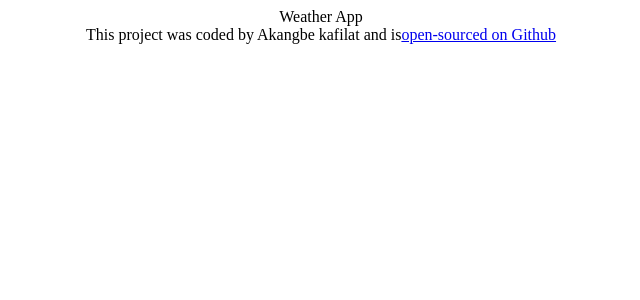
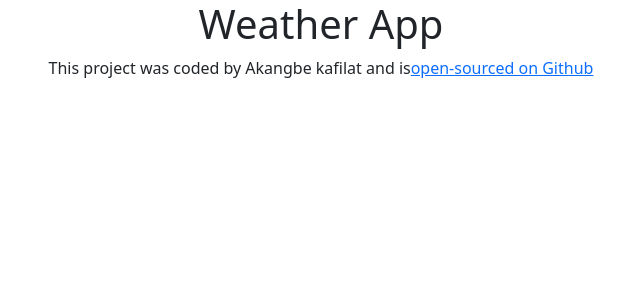
Before and after one commit to Bisluv/react-weather-app, a React (Create React App) app: page / in a window 1280 px wide. Shown: the top 300 px of the page, without its empty margins (319-959 px from the left). Built offline with nearby package versions, Linux system fonts and the light colour scheme.

Commit message:
Added Bootstrap to the project

```diff
--- a/package.json
+++ b/package.json
@@ -6,6 +6,7 @@
     "@testing-library/jest-dom": "^5.17.0",
     "@testing-library/react": "^13.4.0",
     "@testing-library/user-event": "^13.5.0",
+    "bootstrap": "^5.3.2",
     "react": "^18.2.0",
     "react-dom": "^18.2.0",
     "react-scripts": "5.0.1",
--- a/public/index.html
+++ b/public/index.html
@@ -5,19 +5,19 @@
     <link rel="icon" href="%PUBLIC_URL%/favicon.ico" />
     <meta name="viewport" content="width=device-width, initial-scale=1" />
     <meta name="theme-color" content="#000000" />
-    <meta
-      name="description"
-      content="React weather application"
-    />
-
+    <meta name="description" content="React weather application"/>
     <link rel="manifest" href="%PUBLIC_URL%/manifest.json" />
 
+   <link href="https://cdn.jsdelivr.net/npm/bootstrap@5.3.2/dist/css/bootstrap.min.css"
+    rel="stylesheet" integrity="sha384-T3c6CoIi6uLrA9TneNEoa7RxnatzjcDSCmG1MXxSR1GAsXEV/Dwwykc2MPK8M2HN"
+     crossorigin="anonymous">
+    <title>React weather App</title>
 
-    <title>React weather App</title>
   </head>
   <body>
+    <div class="container">
     <noscript>You need to enable JavaScript to run this app.</noscript>
     <div id="root"></div>
-
+   </div>
   </body>
 </html>
--- a/src/App.js
+++ b/src/App.js
@@ -1,15 +1,21 @@
 import './App.css';
-function App() {
+
+ function App() {
   return (
     <div className="App">
-      Weather App
-      <footer>
+      <div className='container'>
+    <h1> Weather App </h1>
+         <footer>
         This project was coded by Akangbe kafilat and is
-        <a href="https://github.com/Bisluv/reat-weather-app"
-        target="_blank">open-sourced on Github</a>
+        <a
+          href="https://github.com/Bisluv/reat-weather-app"
+          target="_blank" rel="noreferrer"
+          >
+          open-sourced on Github
+        </a> {""}
       </footer>
-     </div>
-
+      </div>
+    </div>
   );
 }
 
--- a/src/index.js
+++ b/src/index.js
@@ -1,8 +1,8 @@
 import React from 'react';
 import ReactDOM from 'react-dom/client';
 import './index.css';
+import "bootstrap/dist/css/bootstrap.css";
 import App from './App';
-import reportWebVitals from './reportWebVitals';
 
 const root = ReactDOM.createRoot(document.getElementById('root'));
 root.render(
@@ -10,8 +10,3 @@ root.render(
     <App />
   </React.StrictMode>
 );
-
-// If you want to start measuring performance in your app, pass a function
-// to log results (for example: reportWebVitals(console.log))
-// or send to an analytics endpoint. Learn more: https://bit.ly/CRA-vitals
-reportWebVitals();
```
Also changed, not shown: 1 other file (tests, documents, lock files or other folders).
